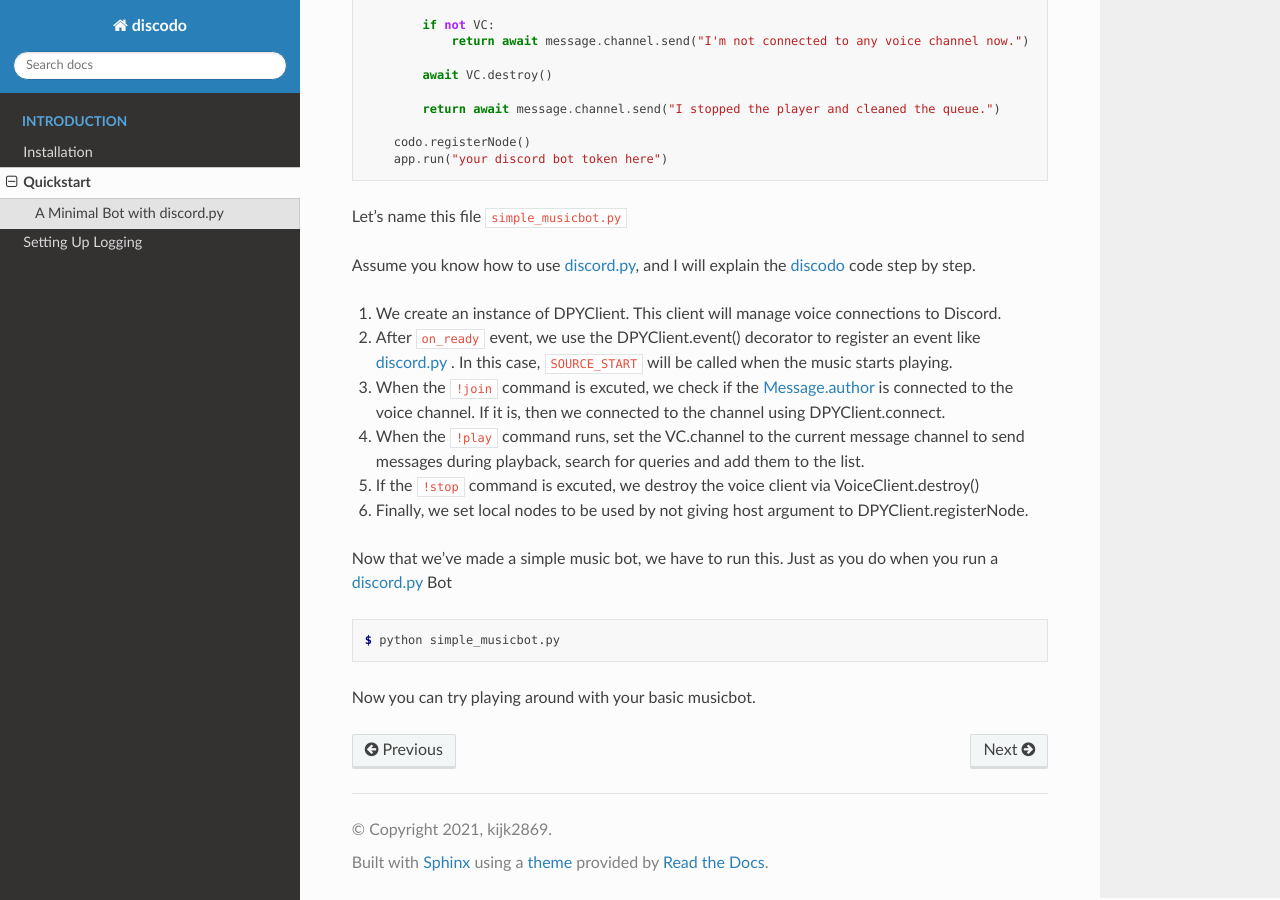
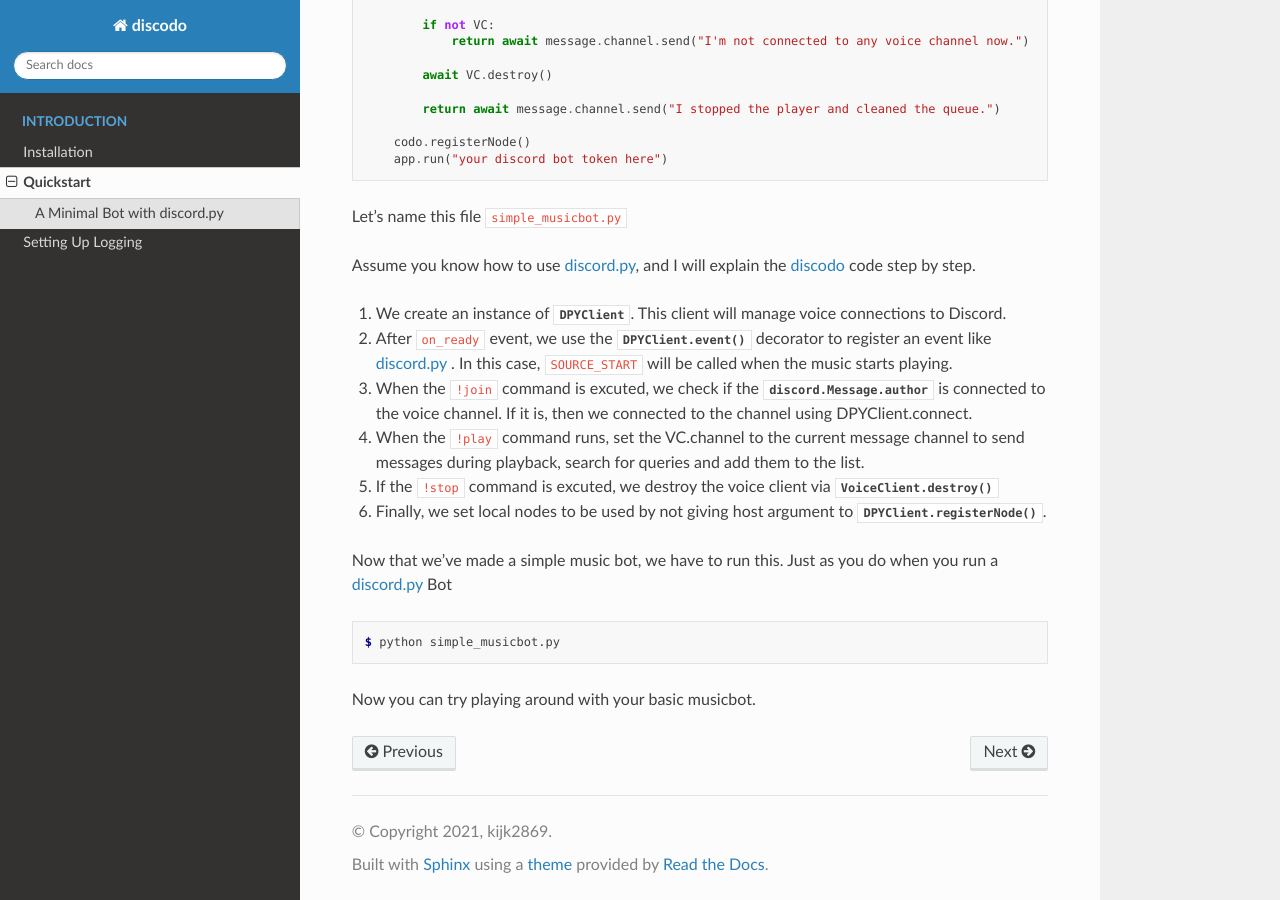
Before and after one commit to kijk2869/discodo, a Sphinx documentation site: the page built from docs/introduction/quickstart.rst, in a window 1280 px wide and 900 px high, scrolled down 1081 px. Built offline with Sphinx 7.4.7 and the Read the Docs theme 2.0.0, drawn with Linux system fonts in a browser that asks for light colours.

```diff
--- a/docs/conf.py
+++ b/docs/conf.py
@@ -43,6 +43,11 @@ extensions = [
     "sphinx_rtd_theme",
 ]
 
+intersphinx_mapping = {
+    "python": ("https://docs.python.org/3", None),
+    "discord": ("https://discordpy.readthedocs.io/en/latest/", None),
+}
+
 # Add any paths that contain templates here, relative to this directory.
 templates_path = ["_templates"]
 
--- a/docs/introduction/quickstart.rst
+++ b/docs/introduction/quickstart.rst
@@ -74,14 +74,12 @@ Assume you know how to use discord.py_, and I will explain the discodo_ code ste
 
 .. _discodo: https://github.com/kijk2869/discodo
 
-1. We create an instance of DPYClient. This client will manage voice connections to Discord.
-2. After ``on_ready`` event, we use the DPYClient.event() decorator to register an event like discord.py_ . In this case, ``SOURCE_START`` will be called when the music starts playing.
-3. When the ``!join`` command is excuted, we check if the Message.author_ is connected to the voice channel. If it is, then we connected to the channel using DPYClient.connect.
+1. We create an instance of :py:class:`DPYClient`. This client will manage voice connections to Discord.
+2. After ``on_ready`` event, we use the :py:attr:`DPYClient.event()` decorator to register an event like discord.py_ . In this case, ``SOURCE_START`` will be called when the music starts playing.
+3. When the ``!join`` command is excuted, we check if the :py:attr:`discord.Message.author` is connected to the voice channel. If it is, then we connected to the channel using DPYClient.connect.
 4. When the ``!play`` command runs, set the VC.channel to the current message channel to send messages during playback, search for queries and add them to the list.
-5. If the ``!stop`` command is excuted, we destroy the voice client via VoiceClient.destroy()
-6. Finally, we set local nodes to be used by not giving host argument to DPYClient.registerNode.
-
-.. _Message.author: https://discordpy.readthedocs.io/en/latest/api.html#discord.Message.author
+5. If the ``!stop`` command is excuted, we destroy the voice client via :py:func:`VoiceClient.destroy()`
+6. Finally, we set local nodes to be used by not giving host argument to :py:func:`DPYClient.registerNode()`.
 
 Now that we've made a simple music bot, we have to run this. Just as you do when you run a discord.py_ Bot
 
```
